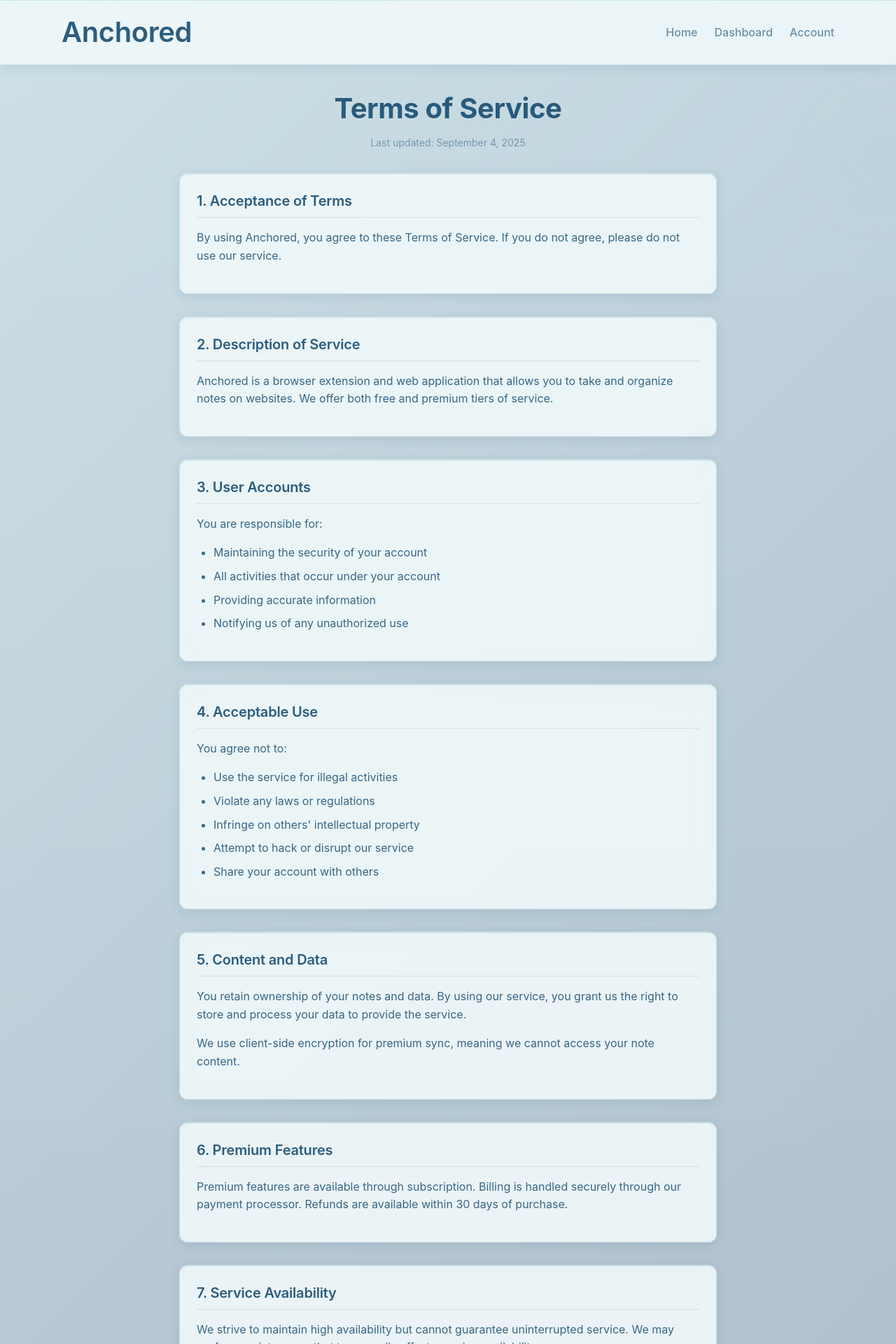
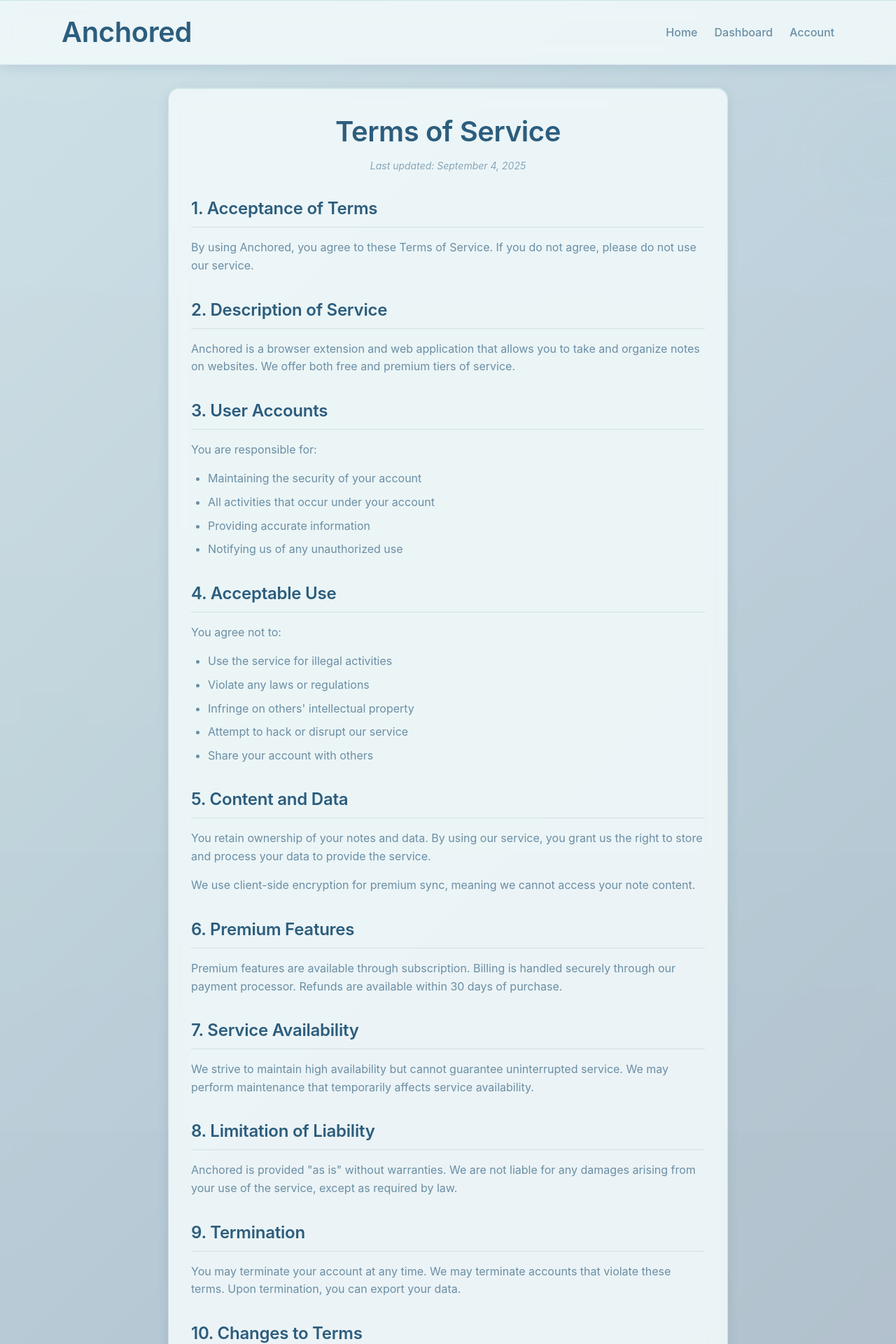
Before and after one commit to g1mliii/URL-Notes, a Jekyll site: the page built from terms.html, in a window 1280 px wide. Shown: the top 1920 px of the page at 70% size. Built offline with Jekyll 4.4.1, drawn with Linux system fonts in a browser that asks for light colours.

Commit message:
test fix ui footer

```diff
--- a/css/components.css
+++ b/css/components.css
@@ -511,8 +511,7 @@
     linear-gradient(135deg,
       color-mix(in srgb, var(--bg-secondary) 95%, var(--accent-primary) 5%) 0%,
       var(--bg-secondary) 50%,
-      color-mix(in srgb, var(--bg-secondary) 95%, var(--accent-secondary) 5%) 100%
-    );
+      color-mix(in srgb, var(--bg-secondary) 95%, var(--accent-secondary) 5%) 100%);
   border-bottom: 1px solid var(--border-color);
   padding: 1.5rem 2rem;
   backdrop-filter: blur(var(--backdrop-blur));
@@ -1223,7 +1222,8 @@
 .notification {
   position: fixed;
   top: 20px;
-  right: 420px; /* Account for side panel */
+  right: 420px;
+  /* Account for side panel */
   padding: 1rem 1.5rem;
   border-radius: 12px;
   font-size: 0.875rem;
@@ -1436,6 +1436,8 @@
   flex-shrink: 0;
   backdrop-filter: blur(var(--backdrop-blur));
   -webkit-backdrop-filter: blur(var(--backdrop-blur));
+  position: relative;
+  z-index: 10;
 }
 
 .footer-content {
@@ -1453,9 +1455,10 @@
 }
 
 .footer-link {
-  color: var(--text-muted);
+  color: var(--text-secondary);
   text-decoration: none;
   font-size: 0.875rem;
+  font-weight: 500;
   transition: color 0.2s ease;
 }
 
@@ -1470,31 +1473,40 @@
 
 .footer-text p {
   margin: 0;
-  color: var(--text-muted);
-}
-
-/* Privacy and Terms Page Styles */
+}
+
+/* Privacy and Terms Page Specific Styles */
 .privacy-main,
 .terms-main {
   flex: 1;
   padding: 2rem 0;
   position: relative;
   z-index: 1;
+  min-height: calc(100vh - 160px);
+  /* Account for header and footer */
 }
 
 .privacy-container,
 .terms-container {
   max-width: 800px;
   margin: 0 auto;
-  padding: 0 1rem;
+  padding: 2rem;
+  background: var(--bg-secondary);
+  border: 1px solid var(--border-color);
+  border-radius: 16px;
+  backdrop-filter: blur(var(--backdrop-blur));
+  -webkit-backdrop-filter: blur(var(--backdrop-blur));
+  box-shadow:
+    0 4px 16px var(--shadow-dark),
+    inset 0 1px 0 var(--shadow-light);
+  margin-bottom: 2rem;
 }
 
 .privacy-container h1,
 .terms-container h1 {
   font-size: 2.5rem;
-  font-weight: 700;
+  margin-bottom: 0.5rem;
   color: var(--text-strong);
-  margin-bottom: 0.5rem;
   text-align: center;
 }
 
@@ -1502,21 +1514,13 @@
   text-align: center;
   color: var(--text-muted);
   font-size: 0.875rem;
-  margin-bottom: 3rem;
+  margin-bottom: 2rem;
+  font-style: italic;
 }
 
 .privacy-section,
 .terms-section {
-  background: var(--bg-secondary);
-  border: 1px solid var(--border-color);
-  border-radius: 16px;
-  padding: 2rem;
   margin-bottom: 2rem;
-  backdrop-filter: blur(var(--backdrop-blur));
-  -webkit-backdrop-filter: blur(var(--backdrop-blur));
-  box-shadow:
-    0 4px 16px var(--shadow-dark),
-    inset 0 1px 0 var(--shadow-light);
 }
 
 .privacy-section h2,
@@ -1553,113 +1557,98 @@
 .terms-section strong {
   color: var(--text-strong);
   font-weight: 600;
-}/* Foote
-r Styles */
-.site-footer {
-  background: rgba(27, 79, 114, 0.1);
-  border-top: 1px solid var(--border-color);
-  padding: 2rem 0;
-  margin-top: auto;
-}
-
+}
+
+/* Dashboard Layout Fix */
+.dashboard-content {
+  width: 100%;
+  background: var(--bg-primary);
+  min-height: calc(100vh - 160px);
+  /* Account for header and footer */
+  flex: 1;
+  display: flex;
+  flex-direction: column;
+  padding-bottom: 2rem;
+  /* Add padding to prevent footer overlap */
+}
+
+/* Responsive Styles */
+@media (max-width: 768px) {
   .footer-content {
-  display: flex;
-  justify-content: space-between;
-  align-items: center;
-  flex-wrap: wrap;
+    flex-direction: column;
+    text-align: center;
     gap: 1rem;
   }
 
   .footer-links {
-  display: flex;
-  gap: 2rem;
-  flex-wrap: wrap;
-}
-
-.footer-link {
-  color: var(--text-muted);
-  text-decoration: none;
-  font-size: 0.875rem;
-  transition: color 0.2s ease;
-}
-
-.footer-link:hover {
-  color: var(--accent-primary);
-}
-
-.footer-text {
-  color: var(--text-muted);
-  font-size: 0.875rem;
-}
-
-.footer-text p {
-  margin: 0;
-}
-
-/* Privacy and Terms Page Styles */
-.privacy-main,
-.terms-main {
-  flex: 1;
-  padding: 2rem 0;
-  min-height: calc(100vh - 200px);
+    justify-content: center;
   }
 
   .privacy-container,
   .terms-container {
-  max-width: 800px;
-  margin: 0 auto;
-  padding: 0 1rem;
+    padding: 1.5rem;
+    margin: 0 1rem 2rem 1rem;
   }
 
   .privacy-container h1,
   .terms-container h1 {
-  color: var(--text-strong);
-  margin-bottom: 0.5rem;
-  font-size: 2.5rem;
-}
-
-.last-updated {
-  color: var(--text-muted);
-  font-size: 0.875rem;
-  margin-bottom: 2rem;
-}
-
-.privacy-section,
-.terms-section {
-  margin-bottom: 2rem;
-  background: var(--bg-secondary);
-  padding: 1.5rem;
-  border-radius: 12px;
-  border: 1px solid var(--border-color);
-}
-
-.privacy-section h2,
-.terms-section h2 {
-  color: var(--text-strong);
-  margin-bottom: 1rem;
-  font-size: 1.25rem;
-}
-
-.privacy-section p,
-.terms-section p {
-  color: var(--text-primary);
-  line-height: 1.6;
-  margin-bottom: 1rem;
-}
-
-.privacy-section ul,
-.terms-section ul {
-  color: var(--text-primary);
-  line-height: 1.6;
-  padding-left: 1.5rem;
-}
-
-.privacy-section li,
-.terms-section li {
-  margin-bottom: 0.5rem;
-}
-
-.privacy-section strong,
-.terms-section strong {
-  color: var(--text-strong);
-}
+    font-size: 2rem;
+  }
+
+  .dashboard-content {
+    min-height: calc(100vh - 140px);
+  }
+
+  .notes-grid {
+    padding: 1rem;
+    grid-template-columns: 1fr;
+  }
+
+  .note-panel {
+    width: 100%;
+    right: 0;
+  }
+}
+
+@media (max-width: 480px) {
+
+  .privacy-container,
+  .terms-container {
+    padding: 1rem;
+    margin: 0 0.5rem 1rem 0.5rem;
+  }
+
+  .privacy-container h1,
+  .terms-container h1 {
+    font-size: 1.75rem;
+  }
+
+  .content-header {
+    padding: 1rem;
+  }
+
+  .header-top {
+    flex-direction: column;
+    align-items: stretch;
+    gap: 1rem;
+  }
+
+  .header-right {
+    justify-content: center;
+  }
+
+  .filters-bar {
+    flex-direction: column;
+    gap: 1rem;
+  }
+
+  .search-section {
+    flex: 1;
+    max-width: none;
+    min-width: auto;
+  }
+
+  .filters-section {
+    justify-content: center;
+  }
+}
--- a/css/main.css
+++ b/css/main.css
@@ -165,7 +165,6 @@
 
 /* App Container with Glassmorphism */
 .app-container {
-  height: 100vh;
   min-height: 100vh;
   background: var(--bg-primary);
   backdrop-filter: blur(var(--backdrop-blur));
@@ -212,25 +211,60 @@
 }
 
 @keyframes nebulous-flow {
-  0%, 100% { transform: translate(0, 0) rotate(0deg); }
-  25% { transform: translate(-2%, 1%) rotate(1deg); }
-  50% { transform: translate(1%, -1%) rotate(-0.5deg); }
-  75% { transform: translate(-1%, 2%) rotate(0.5deg); }
+
+  0%,
+  100% {
+    transform: translate(0, 0) rotate(0deg);
+  }
+
+  25% {
+    transform: translate(-2%, 1%) rotate(1deg);
+  }
+
+  50% {
+    transform: translate(1%, -1%) rotate(-0.5deg);
+  }
+
+  75% {
+    transform: translate(-1%, 2%) rotate(0.5deg);
+  }
 }
 
 /* Typography */
-h1, h2, h3, h4, h5, h6 {
+h1,
+h2,
+h3,
+h4,
+h5,
+h6 {
   color: var(--text-strong);
   font-weight: 600;
   letter-spacing: -0.01em;
 }
 
-h1 { font-size: 2.5rem; }
-h2 { font-size: 2rem; }
-h3 { font-size: 1.5rem; }
-h4 { font-size: 1.25rem; }
-h5 { font-size: 1.125rem; }
-h6 { font-size: 1rem; }
+h1 {
+  font-size: 2.5rem;
+}
+
+h2 {
+  font-size: 2rem;
+}
+
+h3 {
+  font-size: 1.5rem;
+}
+
+h4 {
+  font-size: 1.25rem;
+}
+
+h5 {
+  font-size: 1.125rem;
+}
+
+h6 {
+  font-size: 1rem;
+}
 
 p {
   color: var(--text-secondary);
@@ -238,7 +272,10 @@
 }
 
 /* Utility Classes */
-.hidden { display: none !important; }
+.hidden {
+  display: none !important;
+}
+
 .sr-only {
   position: absolute;
   width: 1px;
@@ -265,47 +302,150 @@
 }
 
 /* Flexbox Utilities */
-.flex { display: flex; }
-.flex-col { flex-direction: column; }
-.items-center { align-items: center; }
-.justify-center { justify-content: center; }
-.justify-between { justify-content: space-between; }
-.gap-2 { gap: 0.5rem; }
-.gap-4 { gap: 1rem; }
-.gap-6 { gap: 1.5rem; }
+.flex {
+  display: flex;
+}
+
+.flex-col {
+  flex-direction: column;
+}
+
+.items-center {
+  align-items: center;
+}
+
+.justify-center {
+  justify-content: center;
+}
+
+.justify-between {
+  justify-content: space-between;
+}
+
+.gap-2 {
+  gap: 0.5rem;
+}
+
+.gap-4 {
+  gap: 1rem;
+}
+
+.gap-6 {
+  gap: 1.5rem;
+}
 
 /* Grid Utilities */
-.grid { display: grid; }
-.grid-cols-1 { grid-template-columns: repeat(1, minmax(0, 1fr)); }
-.grid-cols-2 { grid-template-columns: repeat(2, minmax(0, 1fr)); }
-.grid-cols-3 { grid-template-columns: repeat(3, minmax(0, 1fr)); }
+.grid {
+  display: grid;
+}
+
+.grid-cols-1 {
+  grid-template-columns: repeat(1, minmax(0, 1fr));
+}
+
+.grid-cols-2 {
+  grid-template-columns: repeat(2, minmax(0, 1fr));
+}
+
+.grid-cols-3 {
+  grid-template-columns: repeat(3, minmax(0, 1fr));
+}
 
 /* Spacing */
-.p-4 { padding: 1rem; }
-.p-6 { padding: 1.5rem; }
-.p-8 { padding: 2rem; }
-.m-4 { margin: 1rem; }
-.m-6 { margin: 1.5rem; }
-.m-8 { margin: 2rem; }
-.mt-4 { margin-top: 1rem; }
-.mb-4 { margin-bottom: 1rem; }
-.ml-4 { margin-left: 1rem; }
-.mr-4 { margin-right: 1rem; }
+.p-4 {
+  padding: 1rem;
+}
+
+.p-6 {
+  padding: 1.5rem;
+}
+
+.p-8 {
+  padding: 2rem;
+}
+
+.m-4 {
+  margin: 1rem;
+}
+
+.m-6 {
+  margin: 1.5rem;
+}
+
+.m-8 {
+  margin: 2rem;
+}
+
+.mt-4 {
+  margin-top: 1rem;
+}
+
+.mb-4 {
+  margin-bottom: 1rem;
+}
+
+.ml-4 {
+  margin-left: 1rem;
+}
+
+.mr-4 {
+  margin-right: 1rem;
+}
 
 /* Text Utilities */
-.text-center { text-align: center; }
-.text-left { text-align: left; }
-.text-right { text-align: right; }
-.font-medium { font-weight: 500; }
-.font-semibold { font-weight: 600; }
-.font-bold { font-weight: 700; }
+.text-center {
+  text-align: center;
+}
+
+.text-left {
+  text-align: left;
+}
+
+.text-right {
+  text-align: right;
+}
+
+.font-medium {
+  font-weight: 500;
+}
+
+.font-semibold {
+  font-weight: 600;
+}
+
+.font-bold {
+  font-weight: 700;
+}
 
 /* Color Utilities */
-.text-primary { color: var(--text-primary); }
-.text-secondary { color: var(--text-secondary); }
-.text-muted { color: var(--text-muted); }
-.text-strong { color: var(--text-strong); }
-.text-success { color: var(--success-color); }
-.text-warning { color: var(--warning-color); }
-.text-error { color: var(--error-color); }
-.text-info { color: var(--info-color); }
+.text-primary {
+  color: var(--text-primary);
+}
+
+.text-secondary {
+  color: var(--text-secondary);
+}
+
+.text-muted {
+  color: var(--text-muted);
+}
+
+.text-strong {
+  color: var(--text-strong);
+}
+
+.text-success {
+  color: var(--success-color);
+}
+
+.text-warning {
+  color: var(--warning-color);
+}
+
+.text-error {
+  color: var(--error-color);
+}
+
+.text-info {
+  color: var(--info-color);
+}
```
Lines whose indentation alone changed are shown as unchanged.
